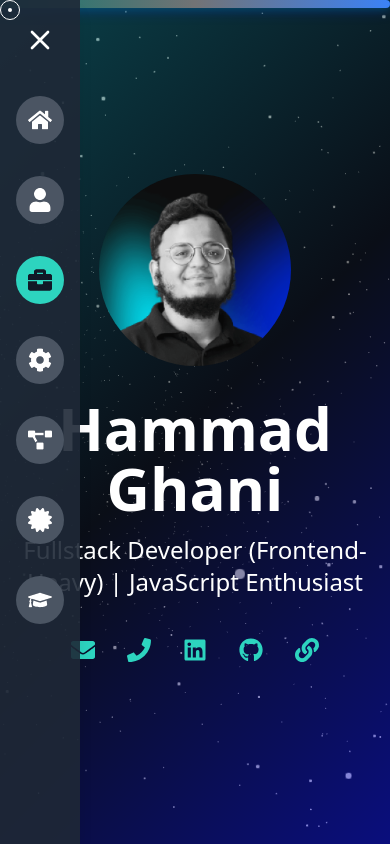
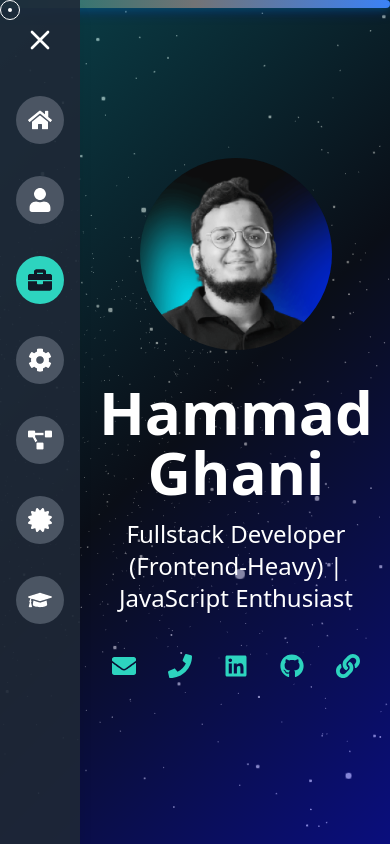
Before and after one commit to Muhammad-Hammad/Hammad-portfolio, a React (Vite) app: page / in a window 390 px wide. Shown: the top 844 px of the page. Built offline with nearby package versions, Linux system fonts and the light colour scheme.

Commit message:
mobile sidebar support

```diff
--- a/src/components/Portfoliov2.jsx
+++ b/src/components/Portfoliov2.jsx
@@ -633,7 +633,15 @@ export default function Portfolio() {
         </ul>
       </motion.nav>
 
-      <div className="relative z-20">
+      <div
+        className={`relative z-20
+           ${
+             isSidebarOpen
+               ? 'lg:w-[100%] lg:translate-x-0 w-[80%] translate-x-[80px] '
+               : 'w-[100%] translate-x-0'
+           }
+          `}
+      >
         {sections.map((section, index) => (
           <motion.section
             key={section.id}
```
